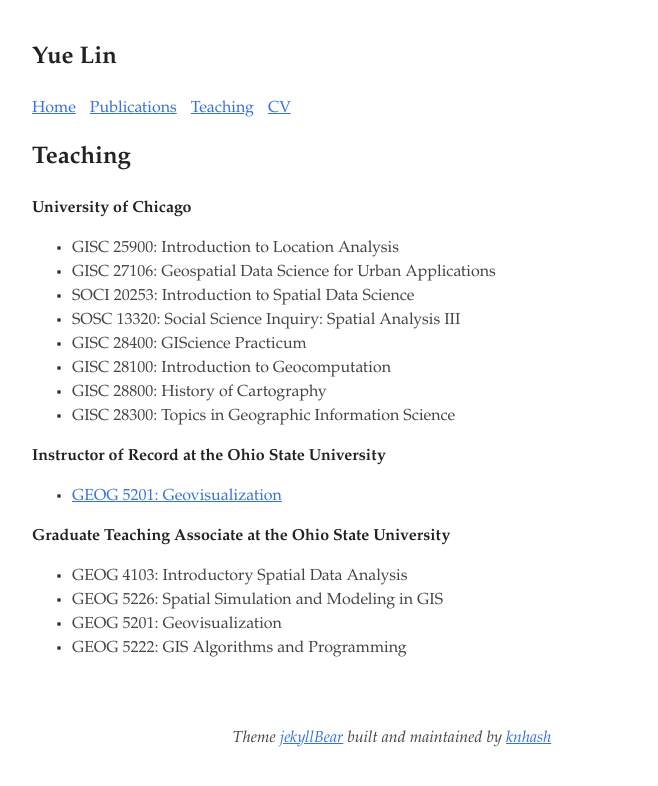
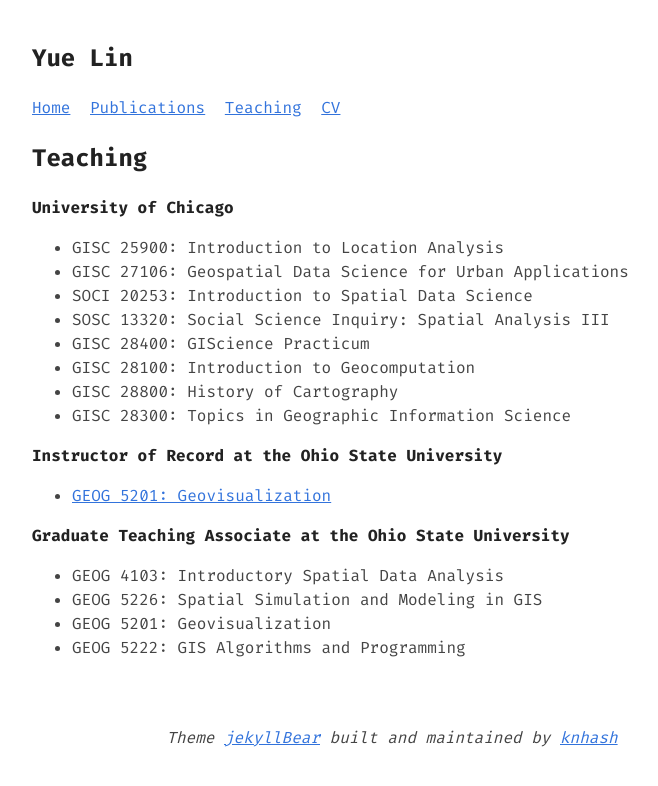
Before and after one commit to linyuehzzz/linyuehzzz.github.io, a Jekyll site: the page built from teaching.md, in a window 1280 px wide. Shown: the top 786 px of the page, without its empty margins (248-906 px from the left). Built offline with Jekyll 4.4.1, drawn with Linux system fonts in a browser that asks for light colours.

Commit message:
Update style.css

```diff
--- a/assets/style.css
+++ b/assets/style.css
@@ -1,5 +1,7 @@
+@import url('https://fonts.googleapis.com/css2?family=Fira+Code:wght@100;200;300;400;500;600;700;800;900&display=swap');
+
 body {
-    font-family: 'Garamond', 'Helvetica', serif;
+    font-family: 'Fira Code', monospace;
     margin: auto;
     padding: 20px;
     max-width: 720px;
@@ -10,8 +12,6 @@ body {
     line-height: 1.5;
     color: #444;
 }
-
-
 
 h1,
 h2,
@@ -127,7 +127,7 @@ img {
 }
 
 code {
-    font-family: monospace;
+    font-family: 'Fira Code', monospace;
     padding: 2px;
     background-color: #f2f2f2;
     color: #222;
```
